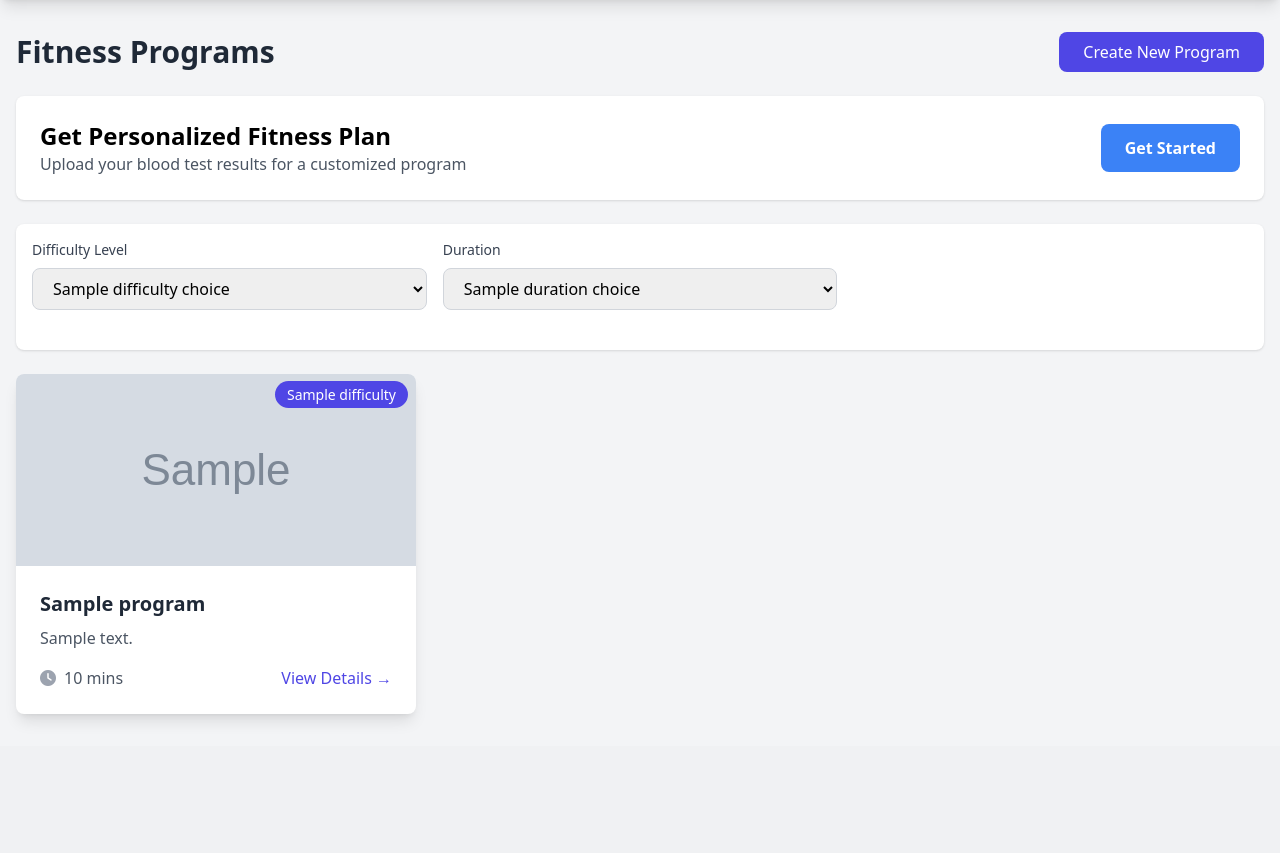
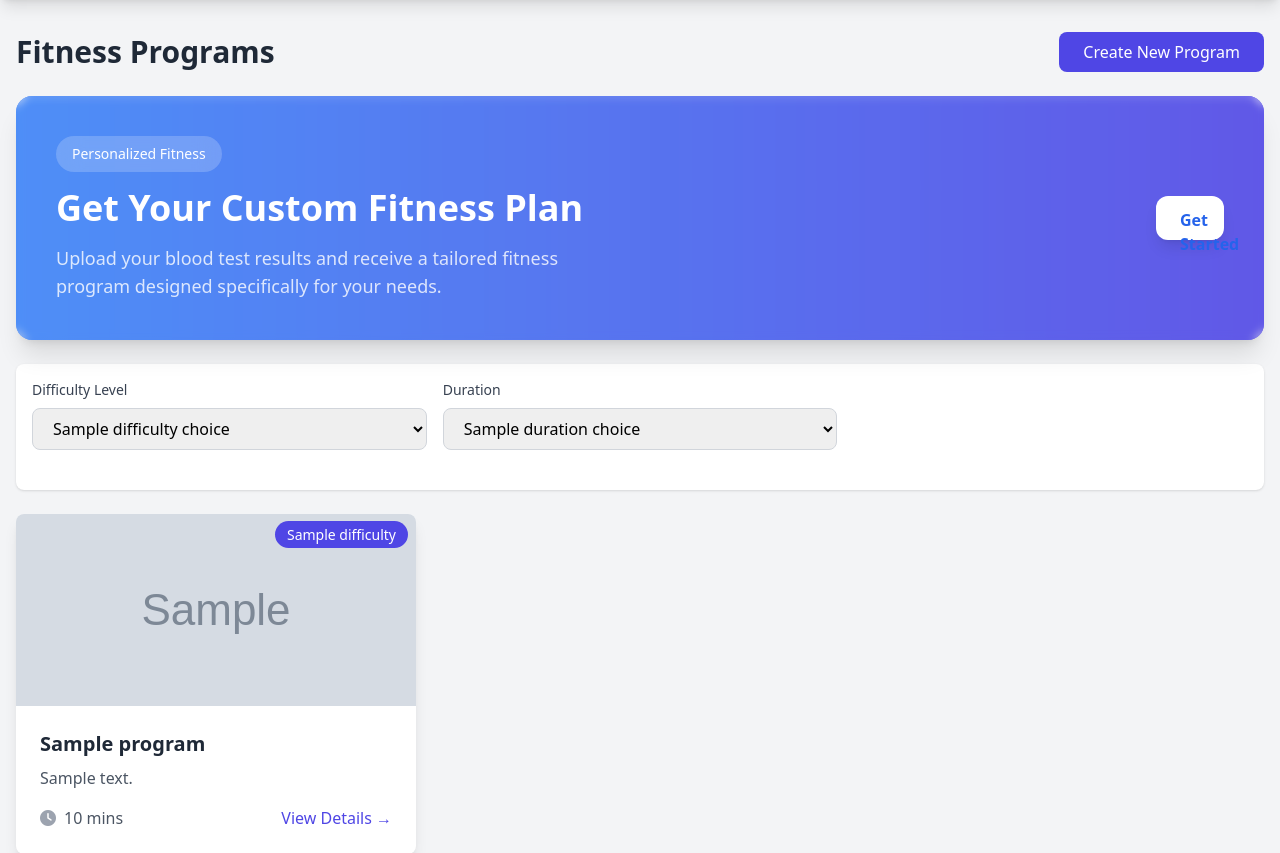
Before and after one commit to selimboulaaba/PharmaAI, a Django app: template templates/fitness/program_list.html in a window 1280 px wide. Shown: the part 64-917 px from the top of the page. Before the commit the page ends 784 px from the top, so only its background shows below. Run offline with Django 3.2, Linux system fonts and the light colour scheme; the template is opened without the code that fills it: most values are stand-ins (such as "Sample title", 1, 10 or a date in 2020); grey boxes marked "Sample" are stand-in pictures; some libraries are stand-ins or nearby versions.

Commit message:
enhance ui

```diff
--- a/templates/fitness/program_list.html
+++ b/templates/fitness/program_list.html
@@ -13,20 +13,33 @@
       Create New Program
     </a>
   </div>
-  <div class="mb-6 p-6 bg-white rounded-lg shadow">
-    <div class="flex justify-between items-center">
-      <div>
-        <h2 class="text-2xl font-bold">Get Personalized Fitness Plan</h2>
-        <p class="text-gray-600">
-          Upload your blood test results for a customized program
+  <div class="relative overflow-hidden bg-gradient-to-r from-blue-500 to-indigo-600 rounded-2xl shadow-xl">
+    <div class="absolute inset-0 bg-white/10 backdrop-blur-sm"></div>
+    <div class="relative p-8 md:p-10">
+      <div class="flex flex-col md:flex-row items-center justify-between gap-6">
+        <div class="space-y-4 text-center md:text-left">
+          <div class="inline-flex items-center gap-2 px-4 py-2 bg-white/20 rounded-full backdrop-blur-md">
+            <span class="text-sm font-medium text-white">Personalized Fitness</span>
+          </div>
+
+          <h2 class="text-3xl md:text-4xl font-bold text-white">
+            Get Your Custom Fitness Plan
+          </h2>
+
+          <p class="text-lg text-white/80 max-w-xl">
+            Upload your blood test results and receive a tailored fitness program designed specifically for your needs.
           </p>
         </div>
+
         <button
         onclick="openRecommendationModal()"
-        class="bg-blue-500 hover:bg-blue-700 text-white font-bold py-3 px-6 rounded-lg transition duration-200"
+          class="group relative inline-flex items-center gap-2 bg-white px-6 py-3 rounded-xl font-semibold text-blue-600 shadow-lg hover:shadow-xl transform hover:-translate-y-0.5 transition duration-200"
         >
+          <FileText class="w-5 h-5" />
           Get Started
+          <ChevronRight class="w-5 h-5 group-hover:translate-x-1 transition-transform" />
         </button>
+      </div>
     </div>
   </div>
 
```
Lines whose indentation alone changed are shown as unchanged.
